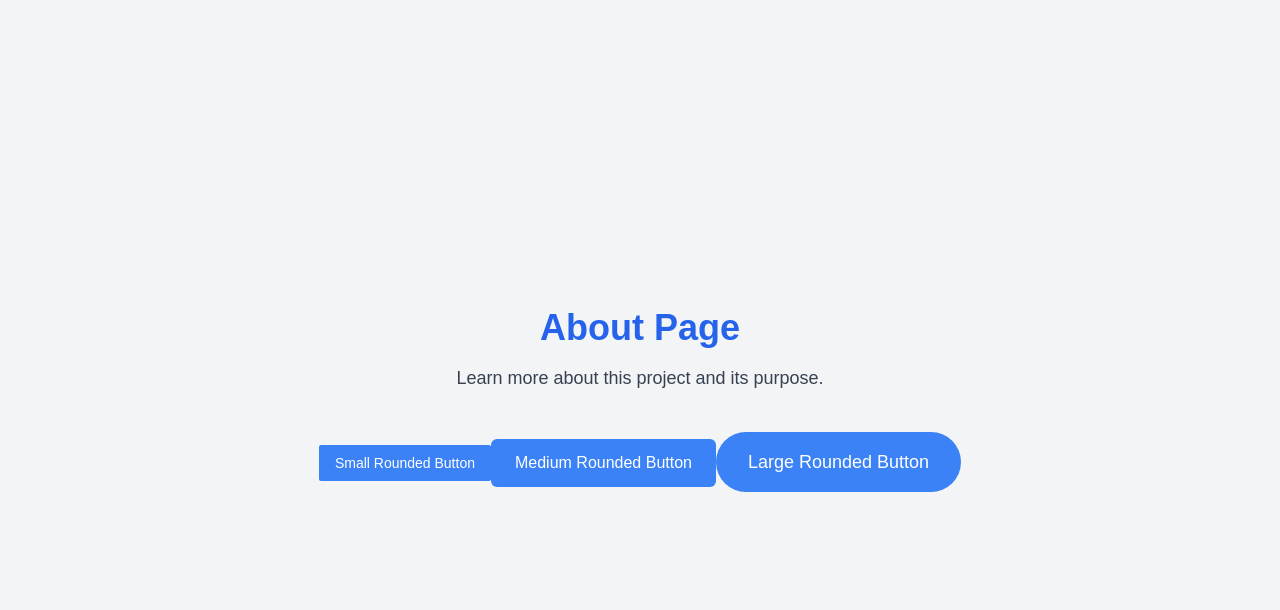
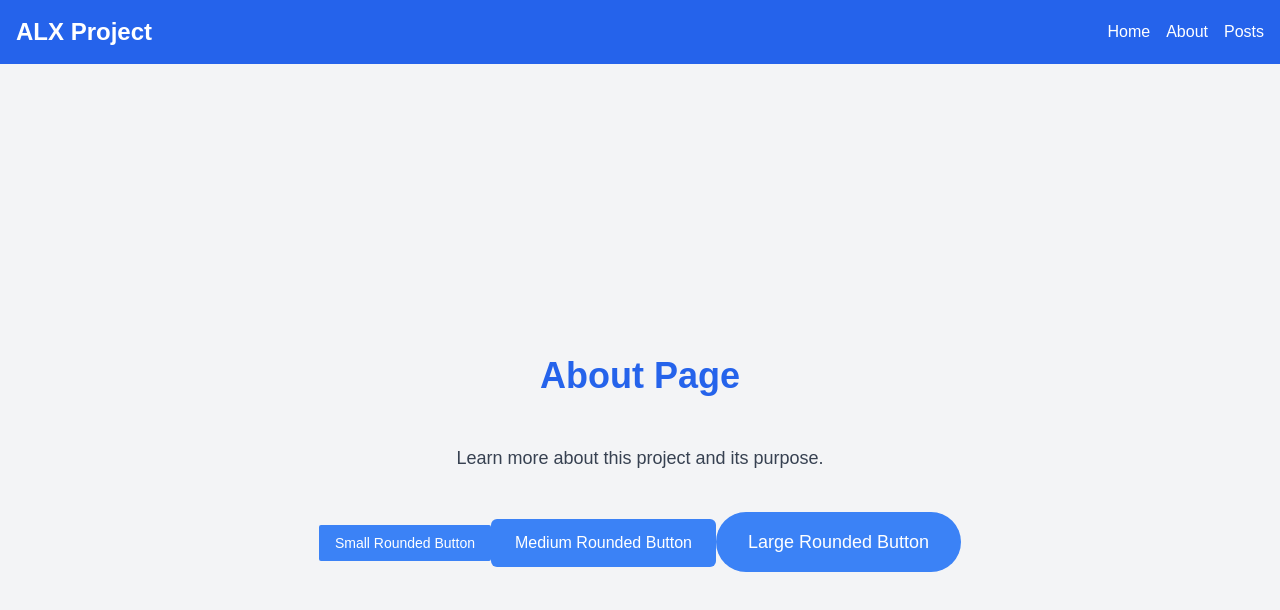
Before and after one commit to amuMabirimise/alx-project-0x02-setup, a Next.js app in the folder alx-project-2/: page /about in a window 1280 px wide. Shown: the top 610 px of the page. Built offline with nearby package versions, Linux system fonts and the light colour scheme.

Commit message:
Implement Navigation and Layout & Implement a PostCard Component

```diff
--- /dev/null
+++ b/alx-project-2/components/common/PostCard.tsx
@@ -0,0 +1,14 @@
+import React from "react";
+import { PostProps } from "../../interfaces";
+
+const PostCard: React.FC<PostProps> = ({ title, content, userId }) => {
+  return (
+    <div className="border rounded-lg p-4 bg-white shadow-md">
+      <h2 className="text-xl font-semibold text-blue-600">{title}</h2>
+      <p className="text-gray-700 mt-2">{content}</p>
+      <p className="text-sm text-gray-500 mt-4">User ID: {userId}</p>
+    </div>
+  );
+};
+
+export default PostCard;
--- a/alx-project-2/components/layout/Header.tsx
+++ b/alx-project-2/components/layout/Header.tsx
@@ -1,7 +1,7 @@
 import Link from "next/link";
 import React from "react";
 
-const Header = () => (
+const Header: React.FC = () => (
   <header className="flex items-center justify-between p-4 bg-blue-600 text-white">
     <h1 className="text-2xl font-bold">ALX Project</h1>
     <nav className="flex gap-4">
@@ -11,6 +11,9 @@ const Header = () => (
       <Link href="/about">
         <a className="hover:underline">About</a>
       </Link>
+      <Link href="/posts">
+        <a className="hover:underline">Posts</a>
+      </Link>
     </nav>
   </header>
 );
--- a/alx-project-2/interfaces/index.ts
+++ b/alx-project-2/interfaces/index.ts
@@ -7,3 +7,9 @@ export interface ButtonProps {
     size: 'small' | 'medium' | 'large';
     shape: 'rounded-sm' | 'rounded-md' | 'rounded-full';
   }
+
+  export interface PostProps {
+    title: string;
+    content: string;
+    userId: number;
+  }
--- a/alx-project-2/pages/about.tsx
+++ b/alx-project-2/pages/about.tsx
@@ -1,10 +1,13 @@
 // pages/about.tsx
 import React from "react";
+import Header from "../components/layout/Header";
 import Button from "../components/common/Button";
 
 const AboutPage = () => (
-  <div className="flex flex-col items-center justify-center min-h-screen p-4 bg-gray-100">
-    <h1 className="text-4xl font-bold text-blue-600">About Page</h1>
+  <div>
+    <Header />
+    <main className="flex flex-col items-center justify-center min-h-screen p-4 bg-gray-100">
+      <h1 className="text-4xl font-bold text-blue-600 mb-8">About Page</h1>
       <p className="mt-4 text-lg text-gray-700">
         Learn more about this project and its purpose.
       </p>
@@ -19,6 +22,7 @@ const AboutPage = () => (
           Large Rounded Button
         </Button>
       </div>
+    </main>
   </div>
 );
 
--- a/alx-project-2/pages/home.tsx
+++ b/alx-project-2/pages/home.tsx
@@ -1,4 +1,5 @@
 import React, { useState } from "react";
+import Header from "../components/layout/Header";
 import Card from "../components/common/Card";
 import PostModal from "../components/common/PostModal";
 
@@ -20,7 +21,9 @@ const HomePage = () => {
   };
 
   return (
-    <div className="flex flex-col items-center justify-center min-h-screen p-4 bg-gray-100">
+    <div>
+      <Header />
+      <main className="flex flex-col items-center justify-center min-h-screen p-4 bg-gray-100">
         <h1 className="text-4xl font-bold text-blue-600 mb-8">Home Page</h1>
         <button
           onClick={() => setIsModalOpen(true)}
@@ -38,6 +41,7 @@ const HomePage = () => {
           onClose={() => setIsModalOpen(false)}
           onSubmit={handleAddPost}
         />
+      </main>
     </div>
   );
 };
--- /dev/null
+++ b/alx-project-2/pages/posts.tsx
@@ -0,0 +1,14 @@
+import React from "react";
+import Header from "../components/layout/Header";
+
+const PostsPage: React.FC = () => (
+  <div>
+    <Header />
+    <main className="p-4">
+      <h1 className="text-4xl font-bold text-blue-600">Posts Page</h1>
+      <p className="mt-4 text-lg text-gray-700">Read our latest posts here.</p>
+    </main>
+  </div>
+);
+
+export default PostsPage;
```
Also changed, not shown: alx-project-2/pages/_app.txt (added), 1 other file (tests, documents, lock files or other folders). Lines whose indentation alone changed are shown as unchanged.
